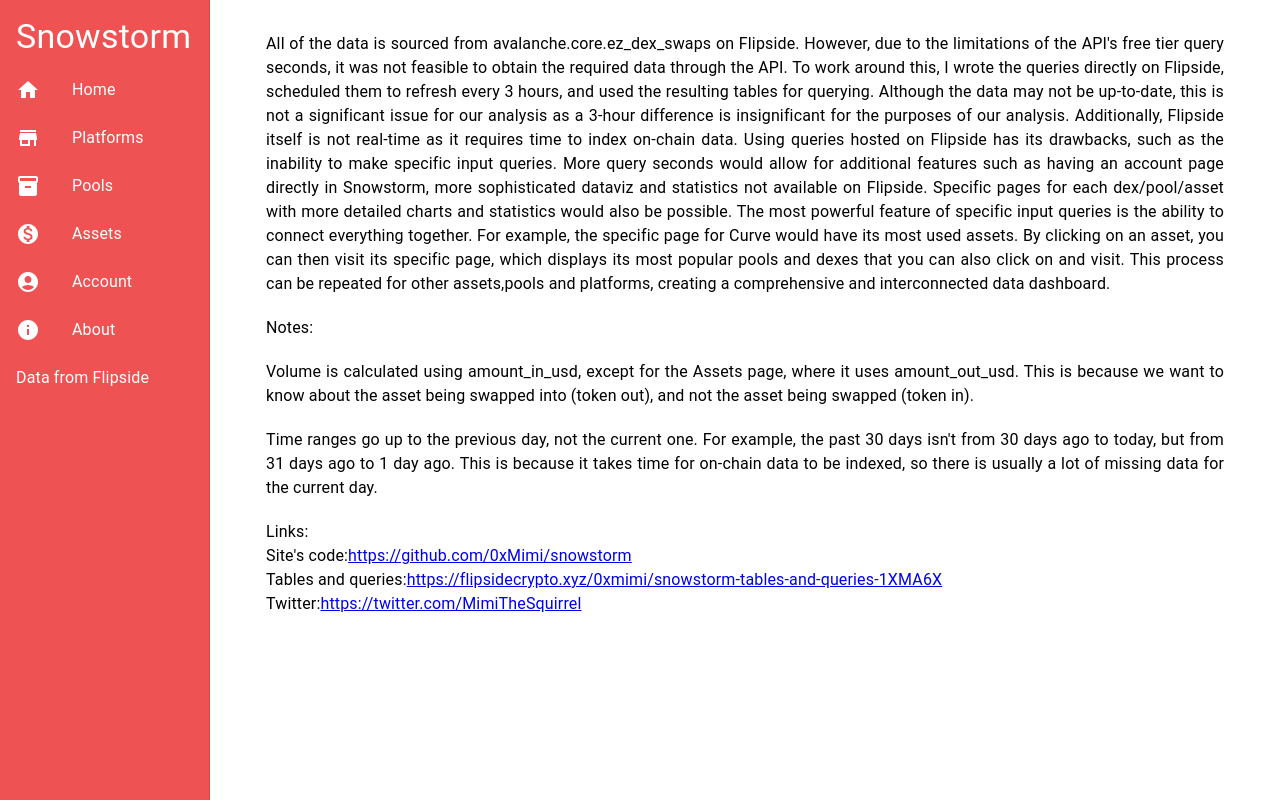
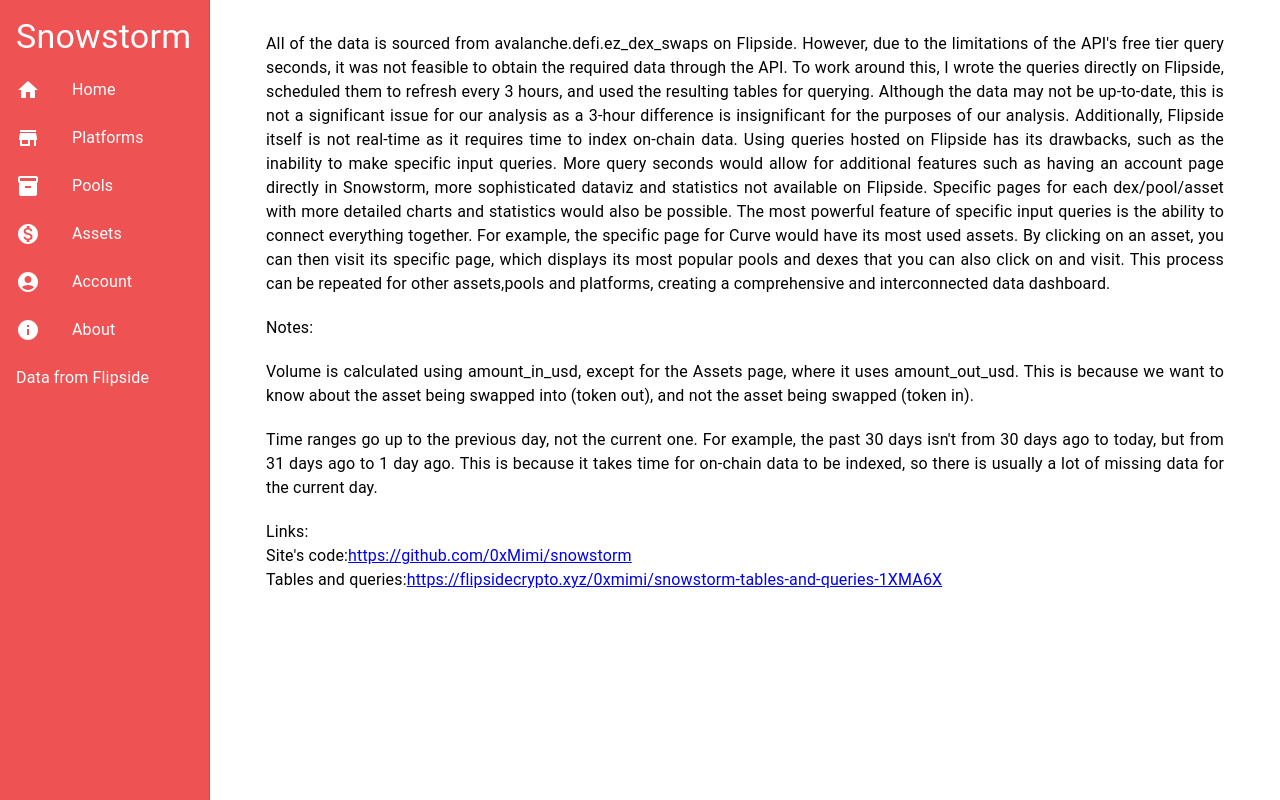
Before and after one commit to smolsquirrel/snowstorm, a React (Vite) app in the folder frontend/: page /about in a window 1280 px wide. Built offline with nearby package versions, Linux system fonts and the light colour scheme; no server answers.

Commit message:
remove twitter

```diff
--- a/frontend/src/pages/About.tsx
+++ b/frontend/src/pages/About.tsx
@@ -5,7 +5,7 @@
 	return (
 		<Container>
 			<Typography variant="body1" textAlign="justify">
-				All of the data is sourced from avalanche.core.ez_dex_swaps on Flipside. However,
+				All of the data is sourced from avalanche.defi.ez_dex_swaps on Flipside. However,
 				due to the limitations of the API's free tier query seconds, it was not feasible to
 				obtain the required data through the API. To work around this, I wrote the queries
 				directly on Flipside, scheduled them to refresh every 3 hours, and used the
@@ -65,16 +65,6 @@
 					https://flipsidecrypto.xyz/0xmimi/snowstorm-tables-and-queries-1XMA6X
 				</a>
 			</Typography>
-			<Typography variant="body1" textAlign="justify">
-				Twitter:
-				<a
-					href="https://twitter.com/MimiTheSquirrel"
-					target="_blank"
-					rel="noopener noreferrer"
-				>
-					https://twitter.com/MimiTheSquirrel
-				</a>
-			</Typography>
 		</Container>
 	)
 }
```
